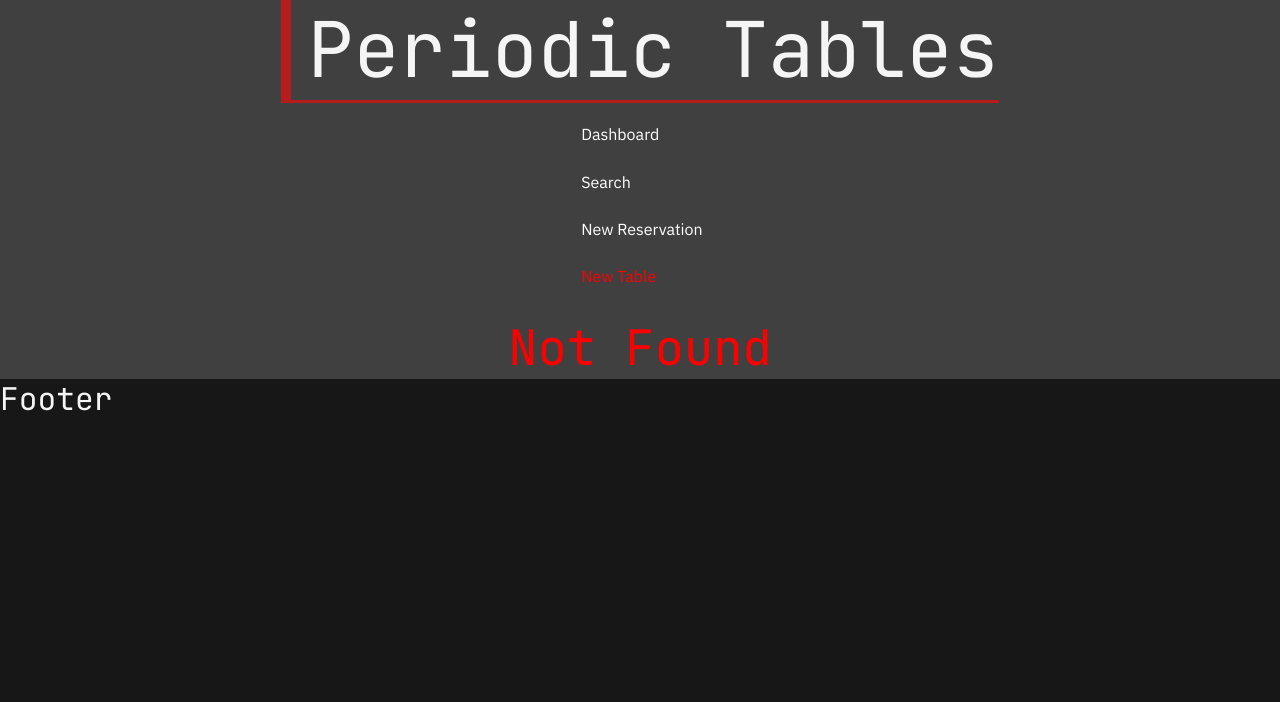
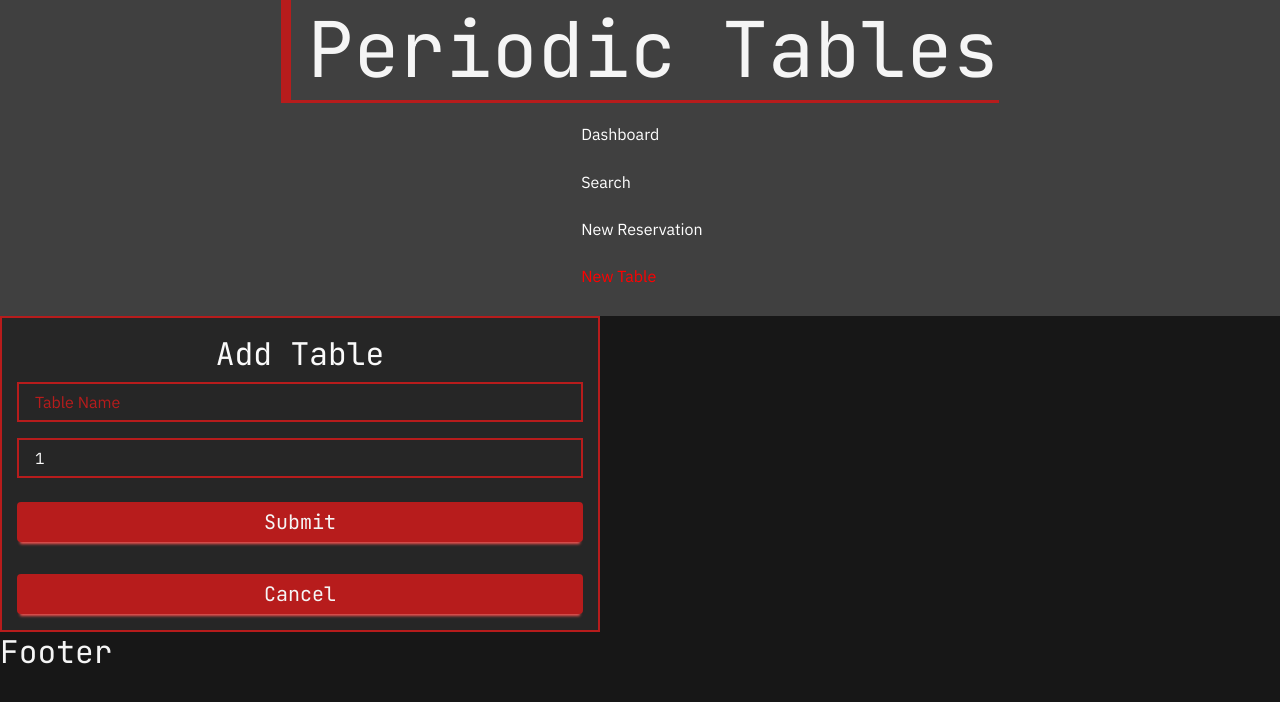
Before and after one commit to harryscodingvault/Restaurant-Reservation-System, a React (Create React App) app in the folder front-end/: page /tables/new in a window 1280 px wide. Before the commit this address had no page. Shown: the top 702 px of the page. Built offline with nearby package versions, Linux system fonts and the light colour scheme; a web font is replaced by a local one.

Commit message:
add table page created

```diff
--- a/front-end/src/App.js
+++ b/front-end/src/App.js
@@ -4,6 +4,7 @@ import Layout from "./layout/Layout";
 import Dashboard from "./pages/dashboard/Dashboard";
 import NotFound from "./layout/NotFound";
 import AddReservation from "./pages/addReservation/AddReservation";
+import AddTable from "./pages/addTable/AddTable";
 
 /**
  * Defines the root application component.
@@ -18,6 +19,9 @@ function App() {
         <Route path="reservations" exact>
           <Route path="new" element={<AddReservation />} />
         </Route>
+        <Route path="tables" exact>
+          <Route path="new" element={<AddTable />} />
+        </Route>
         <Route path="*" element={<NotFound />} exact />
       </Route>
     </Routes>
--- /dev/null
+++ b/front-end/src/pages/addTable/AddTable.js
@@ -0,0 +1,95 @@
+import React, { useState, useEffect } from "react";
+import Wrapper from "./AddTable.style";
+import FormRow from "../../layout/FormRow.js";
+import { useNavigate } from "react-router-dom";
+import { useDispatch, useSelector } from "react-redux";
+
+import ErrorAlert from "../../layout/ErrorAlert.js";
+import { addReservation } from "../../features/reservation/reservationSlice";
+
+const initialValues = {
+  table_name: "",
+  capacity: 1,
+};
+
+const AddTable = () => {
+  const { api_error, isLoading, current_table } = useSelector(
+    (store) => store.reservation
+  );
+  const [values, setValues] = useState(initialValues);
+  const [error, setError] = useState(api_error);
+  const [submit, setSubmit] = useState(false);
+  const navigate = useNavigate();
+  const dispatch = useDispatch();
+
+  useEffect(() => {
+    setError(api_error);
+  }, [api_error]);
+
+  useEffect(() => {
+    if (submit) {
+      navigate("/dashboard");
+      setSubmit(false);
+    }
+  }, [submit, navigate, dispatch, values]);
+
+  const handleChange = (e) => {
+    const name = e.target.name;
+    const value = e.target.value;
+    setValues({ ...values, [name]: value });
+  };
+
+  const onSubmit = (e) => {
+    e.preventDefault();
+    const { capacity, table_name } = values;
+
+    if (!capacity || !table_name) {
+      setError("Fill all required fields!");
+    } else {
+      dispatch(addReservation(values));
+      setSubmit(true);
+    }
+  };
+
+  return (
+    <Wrapper>
+      <form className="form" onSubmit={onSubmit}>
+        <h3>Add Table</h3>
+        {error && <ErrorAlert error={{ message: error }} />}
+        <FormRow
+          type="text"
+          name="table_name"
+          placeholder="Table Name"
+          value={values.table_name}
+          handleChange={handleChange}
+        ></FormRow>
+
+        <FormRow
+          type="number"
+          name="capacity"
+          placeholder="Capacity"
+          value={values.capacity}
+          handleChange={handleChange}
+          min="1"
+        ></FormRow>
+
+        {isLoading ? (
+          <div className="spinner"></div>
+        ) : (
+          <button className="btn btn-blok" type="submit">
+            <h5>Submit</h5>
+          </button>
+        )}
+        <button
+          className="btn btn-blok"
+          type="button"
+          onClick={() => navigate("/")}
+        >
+          <h5>Cancel</h5>
+        </button>
+      </form>
+    </Wrapper>
+  );
+};
+
+export default AddTable;
--- /dev/null
+++ b/front-end/src/pages/addTable/AddTable.style.js
@@ -0,0 +1,5 @@
+import styled from "styled-components";
+
+const Wrapper = styled.section``;
+
+export default Wrapper;
```
